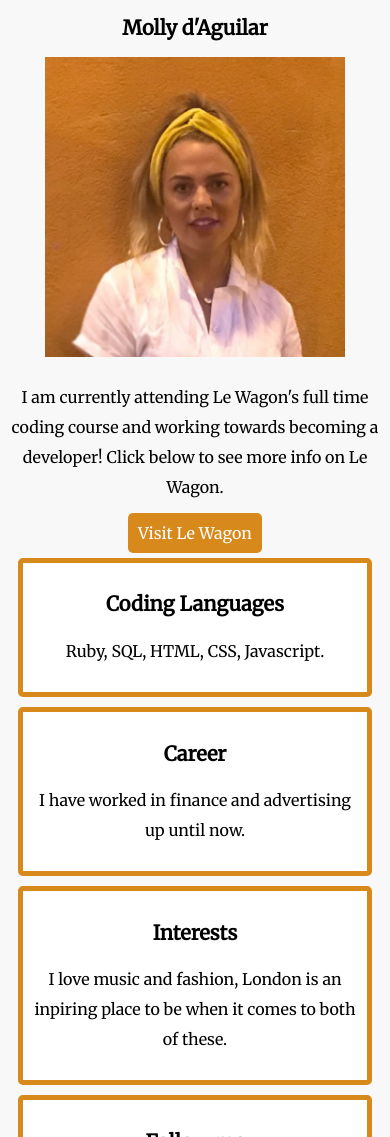
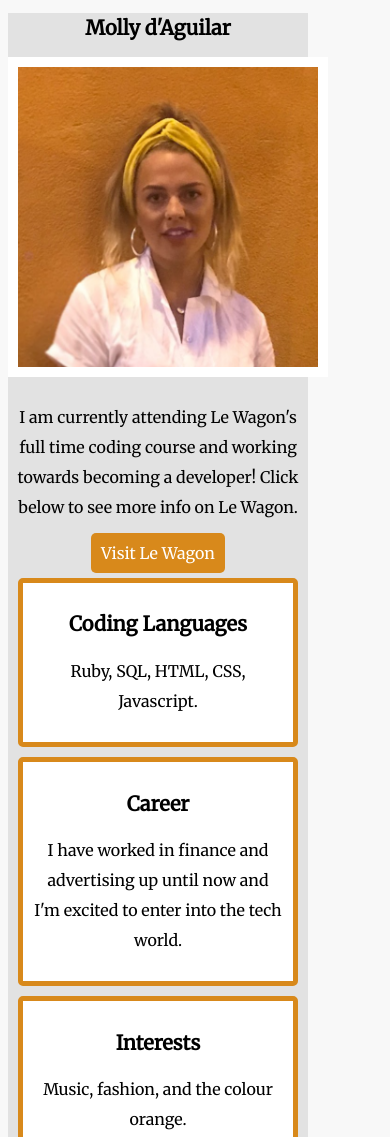
Before and after one commit to mdaguilar66/profile, a plain HTML site: page index.html in a window 390 px wide. Shown: the top 1137 px of the page. Drawn offline with Linux system fonts and the light colour scheme.

Commit message:
make my profile prettier

```diff
--- a/index.html
+++ b/index.html
@@ -1,5 +1,6 @@
 <!DOCTYPE html>
 <html>
+  <div class="container">
     <head>
       <meta charset="utf-8">
       <title>Molly d'Aguilar Profile</title>
@@ -25,12 +26,12 @@
 
       <div class="card">
         <h2>Career</h2>
-      <p>I have worked in finance and advertising up until now.</p>
+        <p>I have worked in finance and advertising up until now and I'm excited to enter into the tech world.</p>
       </div>
 
       <div class="card">
         <h2>Interests</h2>
-      <p>I love music and fashion, London is an inpiring place to be when it comes to both of these.</p>
+        <p>Music, fashion, and the colour orange.</p>
       </div>
 
       <div class="card">
@@ -54,4 +55,5 @@
         </ul>
       </div>
     </body>
+  </div>
 </html>
--- a/style.css
+++ b/style.css
@@ -12,6 +12,10 @@ h1, h2 {
   font-size: 20px;
 }
 
+.container {
+  background-color: #E2E2E2;
+}
+
 .card {
   background-color: white;
   border: 5px solid #D8891B;
@@ -24,6 +28,9 @@ img {
   height: 300px;
   width: 300px;
   object-fit: cover;
+  background-color: #fff;
+  padding: 10px;
+
 }
 
 a {
@@ -62,3 +69,22 @@ li {
     display: inline-block;
     margin: 10px;
 }
+
+@media (max-width: 960px) {
+  /* For a screen < 960px, this CSS will be read */
+  .container {
+    width: 700px;
+  }
+}
+@media (max-width: 720px) {
+  /* For a screen < 720px, this CSS will be read */
+  .container {
+    width: 500px;
+  }
+}
+@media (max-width: 540px) {
+  /* For a screen < 540px, this CSS will be read */
+  .container {
+    width: 300px;
+  }
+}
```
Lines whose indentation alone changed are shown as unchanged.
